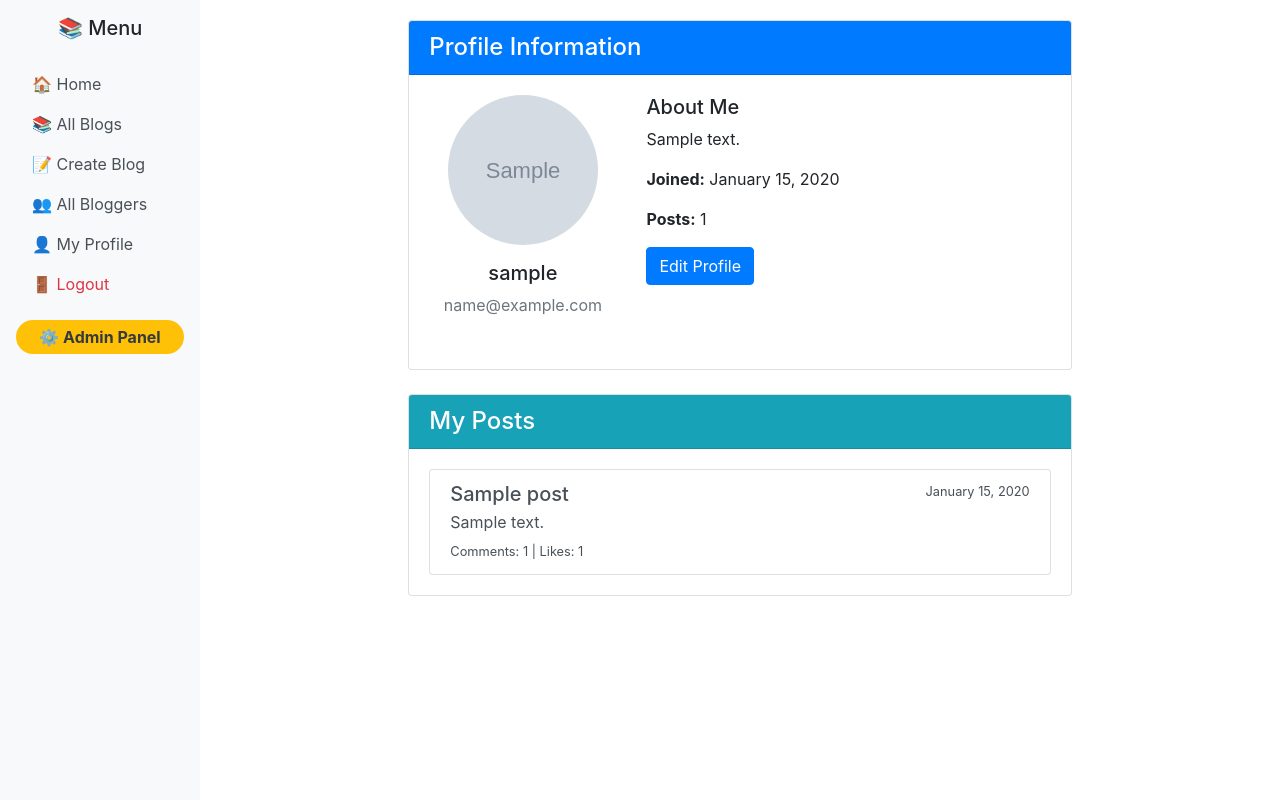
After one commit to albin374/MINI-BLOG, a Django app: page /profile/ in a window 1280 px wide. The commit adds this page. Run offline with Django 4.2, Linux system fonts and the light colour scheme; a user stored in the database is signed in; tables that the repository leaves empty hold one stand-in row (values such as "Sample post"); grey boxes marked "Sample" are stand-in pictures; some libraries are stand-ins or nearby versions.

Commit message:
Initial commit

```diff
--- a/blog/apps.py
+++ b/blog/apps.py
@@ -4,3 +4,6 @@ from django.apps import AppConfig
 class BlogConfig(AppConfig):
     default_auto_field = 'django.db.models.BigAutoField'
     name = 'blog'
+
+    def ready(self):
+        import blog.models  # Import signals
--- a/blog/forms.py
+++ b/blog/forms.py
@@ -1,7 +1,7 @@
 from django import forms
 from django.contrib.auth.forms import UserCreationForm
 from django.contrib.auth.models import User
-from .models import Post, Comment
+from .models import Post, Comment, BloggerProfile
 
 
 # Form for creating and updating blog posts
@@ -48,3 +48,32 @@ class UserRegisterForm(UserCreationForm):
         super(UserRegisterForm, self).__init__(*args, **kwargs)
         for field_name, field in self.fields.items():
             field.widget.attrs.update({'class': 'form-control'})
+
+
+# Form for updating user information
+class UserUpdateForm(forms.ModelForm):
+    email = forms.EmailField()
+
+    class Meta:
+        model = User
+        fields = ['username', 'email']
+
+    def __init__(self, *args, **kwargs):
+        super(UserUpdateForm, self).__init__(*args, **kwargs)
+        for field_name, field in self.fields.items():
+            field.widget.attrs.update({'class': 'form-control'})
+
+
+# Form for updating profile information
+class ProfileUpdateForm(forms.ModelForm):
+    class Meta:
+        model = BloggerProfile
+        fields = ['bio', 'profile_picture']
+
+    def __init__(self, *args, **kwargs):
+        super(ProfileUpdateForm, self).__init__(*args, **kwargs)
+        for field_name, field in self.fields.items():
+            if isinstance(field.widget, forms.widgets.FileInput):
+                field.widget.attrs.update({'class': 'form-control-file'})
+            else:
+                field.widget.attrs.update({'class': 'form-control', 'rows': 5})
--- a/blog/models.py
+++ b/blog/models.py
@@ -1,6 +1,8 @@
 from django.db import models
 from django.contrib.auth.models import User
 from django.urls import reverse
+from django.db.models.signals import post_save
+from django.dispatch import receiver
 
 
 class Post(models.Model):
@@ -45,3 +47,20 @@ class BloggerProfile(models.Model):
 
     def get_absolute_url(self):
         return reverse('author_detail', args=[str(self.user.id)])
+
+# Signal to create or update user profile when a user is created or updated
+@receiver(post_save, sender=User)
+def create_profile(sender, instance, created, **kwargs):
+    """Create a new profile when a new user is created"""
+    if created:
+        BloggerProfile.objects.create(user=instance)
+
+@receiver(post_save, sender=User)
+def save_profile(sender, instance, **kwargs):
+    """Update the profile when the user is updated"""
+    try:
+        if hasattr(instance, 'bloggerprofile'):
+            instance.bloggerprofile.save()
+    except:
+        # Create a profile if it doesn't exist
+        BloggerProfile.objects.create(user=instance)
--- a/blog/templates/base.html
+++ b/blog/templates/base.html
@@ -89,7 +89,13 @@
 
                 {% if user.is_authenticated %}
                 <li class="nav-item">
-                    <a href="{% url 'logout' %}" class="nav-link text-danger">🚪 Logout</a>
+                    <a href="{% url 'profile' %}" class="nav-link">👤 My Profile</a>
+                </li>
+                <li class="nav-item">
+                    <form method="post" action="{% url 'logout' %}" style="margin: 0; padding: 0;">
+                        {% csrf_token %}
+                        <button type="submit" class="nav-link text-danger border-0 bg-transparent" style="width: 100%; text-align: left;">🚪 Logout</button>
+                    </form>
                 </li>
 
                 <!-- Admin Panel for Superusers -->
--- /dev/null
+++ b/blog/templates/profile.html
@@ -0,0 +1,107 @@
+{% extends 'base.html' %}
+{% load static %}
+
+{% block title %}My Profile{% endblock %}
+
+{% block content %}
+<div class="container">
+    <div class="row">
+        <div class="col-md-8 mx-auto">
+            <div class="card mb-4">
+                <div class="card-header bg-primary text-white">
+                    <h4 class="mb-0">Profile Information</h4>
+                </div>
+                <div class="card-body">
+                    <div class="row">
+                        <div class="col-md-4 text-center mb-3">
+                            {% if profile.profile_picture %}
+                                <img src="{{ profile.profile_picture.url }}" class="img-fluid rounded-circle mb-3" style="width: 150px; height: 150px; object-fit: cover;">
+                            {% else %}
+                                <img src="{% static 'images/default_profile.png' %}" class="img-fluid rounded-circle mb-3" style="width: 150px; height: 150px; object-fit: cover;">
+                            {% endif %}
+                            <h5>{{ user.username }}</h5>
+                            <p class="text-muted">{{ user.email }}</p>
+                        </div>
+                        <div class="col-md-8">
+                            <h5>About Me</h5>
+                            <p>{{ profile.bio|default:"No bio added yet." }}</p>
+                            <p><strong>Joined:</strong> {{ user.date_joined|date:"F d, Y" }}</p>
+                            <p><strong>Posts:</strong> {{ posts.count }}</p>
+                            <button class="btn btn-primary" type="button" data-toggle="collapse" data-target="#editProfileForm">
+                                Edit Profile
+                            </button>
+                        </div>
+                    </div>
+                </div>
+            </div>
+
+            <!-- Edit Profile Form (Collapsible) -->
+            <div class="collapse" id="editProfileForm">
+                <div class="card mb-4">
+                    <div class="card-header bg-secondary text-white">
+                        <h4 class="mb-0">Edit Profile</h4>
+                    </div>
+                    <div class="card-body">
+                        <form method="POST" enctype="multipart/form-data">
+                            {% csrf_token %}
+
+                            <div class="form-group">
+                                <label for="{{ u_form.username.id_for_label }}">Username:</label>
+                                {{ u_form.username }}
+                                {{ u_form.username.errors }}
+                            </div>
+
+                            <div class="form-group">
+                                <label for="{{ u_form.email.id_for_label }}">Email:</label>
+                                {{ u_form.email }}
+                                {{ u_form.email.errors }}
+                            </div>
+
+                            <div class="form-group">
+                                <label for="{{ p_form.bio.id_for_label }}">Bio:</label>
+                                {{ p_form.bio }}
+                                {{ p_form.bio.errors }}
+                            </div>
+
+                            <div class="form-group">
+                                <label for="{{ p_form.profile_picture.id_for_label }}">Profile Picture:</label>
+                                {{ p_form.profile_picture }}
+                                {{ p_form.profile_picture.errors }}
+                            </div>
+
+                            <button type="submit" class="btn btn-success">Save Changes</button>
+                        </form>
+                    </div>
+                </div>
+            </div>
+
+            <!-- User's Posts -->
+            <div class="card">
+                <div class="card-header bg-info text-white">
+                    <h4 class="mb-0">My Posts</h4>
+                </div>
+                <div class="card-body">
+                    {% if posts %}
+                        <div class="list-group">
+                            {% for post in posts %}
+                                <a href="{% url 'blog_detail' post.id %}" class="list-group-item list-group-item-action">
+                                    <div class="d-flex w-100 justify-content-between">
+                                        <h5 class="mb-1">{{ post.title }}</h5>
+                                        <small>{{ post.created_at|date:"F d, Y" }}</small>
+                                    </div>
+                                    <p class="mb-1">{{ post.content|truncatechars:100 }}</p>
+                                    <small>Comments: {{ post.comments.count }} | Likes: {{ post.total_likes }}</small>
+                                </a>
+                            {% endfor %}
+                        </div>
+                    {% else %}
+                        <div class="alert alert-info">
+                            You haven't created any posts yet. <a href="{% url 'create_post' %}">Create your first post</a>
+                        </div>
+                    {% endif %}
+                </div>
+            </div>
+        </div>
+    </div>
+</div>
+{% endblock %}
--- a/blog/urls.py
+++ b/blog/urls.py
@@ -33,4 +33,7 @@ urlpatterns = [
     path('accounts/logout/', LogoutView.as_view(next_page='/'), name='logout'),  # Logout
     path('signup/', views.signup, name='signup'),  # Signup
     path('registration/register/', views.register, name='register'),  # Registration
+
+    # Profile URL
+    path('profile/', views.profile, name='profile'),  # User profile
 ] + static(settings.MEDIA_URL, document_root=settings.MEDIA_ROOT)
--- a/blog/views.py
+++ b/blog/views.py
@@ -6,8 +6,9 @@ from django.contrib.auth.models import User
 from django.core.paginator import Paginator
 from django.contrib import messages
 from django.http import JsonResponse
-from .models import Post, Comment
-from .forms import PostForm, CommentForm
+from django.db.models import Q
+from .models import Post, Comment, BloggerProfile
+from .forms import PostForm, CommentForm, UserUpdateForm, ProfileUpdateForm
 
 
 # Home page view with pagination and bloggers
@@ -187,10 +188,6 @@ def dislike_post(request, post_id):
 
     return JsonResponse({'likes': post.total_likes(), 'dislikes': post.total_dislikes(), 'disliked': disliked})
 
-from django.shortcuts import render
-from django.db.models import Q
-from .models import Post
-
 
 def search_results(request):
     query = request.GET.get('q')
@@ -199,13 +196,7 @@ def search_results(request):
     )
 
     return render(request, 'search_results.html', {'query': query, 'results': results})
-from django.shortcuts import render, get_object_or_404, redirect
-from django.contrib.auth.decorators import login_required
-from .models import Post, Comment
 
-def blog_detail(request, blog_id):
-    post = get_object_or_404(Post, pk=blog_id)
-    return render(request, 'blog_detail.html', {'post': post})
 
 @login_required
 def add_comment(request, blog_id):
@@ -219,3 +210,32 @@ def add_comment(request, blog_id):
                 content=content
             )
     return redirect('blog_detail', blog_id=post.id)
+
+
+# User profile view and edit functionality
+@login_required
+def profile(request):
+    # Get or create user profile
+    profile, created = BloggerProfile.objects.get_or_create(user=request.user)
+
+    if request.method == 'POST':
+        u_form = UserUpdateForm(request.POST, instance=request.user)
+        p_form = ProfileUpdateForm(request.POST, request.FILES, instance=profile)
+
+        if u_form.is_valid() and p_form.is_valid():
+            u_form.save()
+            p_form.save()
+            messages.success(request, 'Your profile has been updated!')
+            return redirect('profile')
+    else:
+        u_form = UserUpdateForm(instance=request.user)
+        p_form = ProfileUpdateForm(instance=profile)
+
+    context = {
+        'u_form': u_form,
+        'p_form': p_form,
+        'profile': profile,
+        'posts': Post.objects.filter(author=request.user).order_by('-created_at')
+    }
+
+    return render(request, 'profile.html', context)
--- a/blog_project/settings.py
+++ b/blog_project/settings.py
@@ -132,6 +132,6 @@ import os
 STATICFILES_DIRS = [
     os.path.join(BASE_DIR, "static"),
 ]
-LOGIN_REDIRECT_URL = '/blog/create/'
+LOGIN_REDIRECT_URL = '/'
 # settings.py
 LOGOUT_REDIRECT_URL = '/'
```
Also changed, not shown: blog/migrations/0006_bloggerprofile_delete_profile.py (added).
